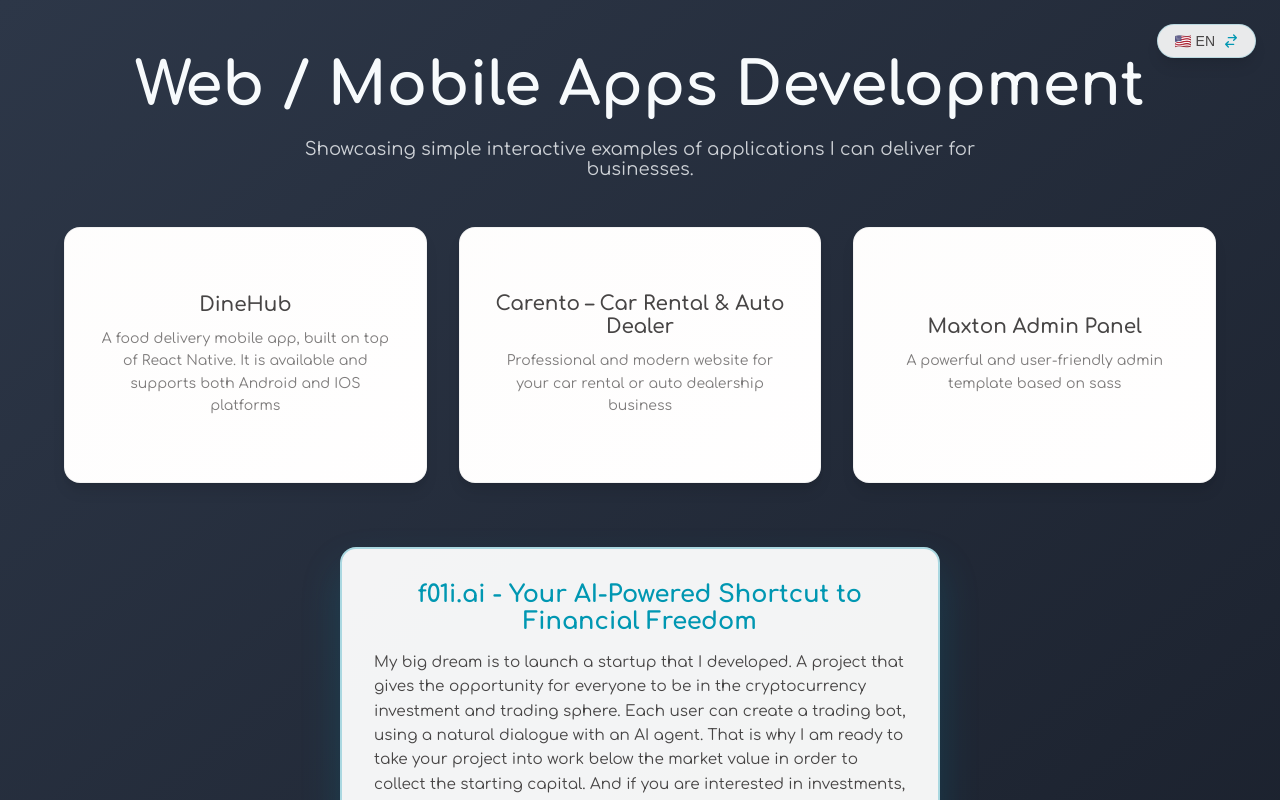
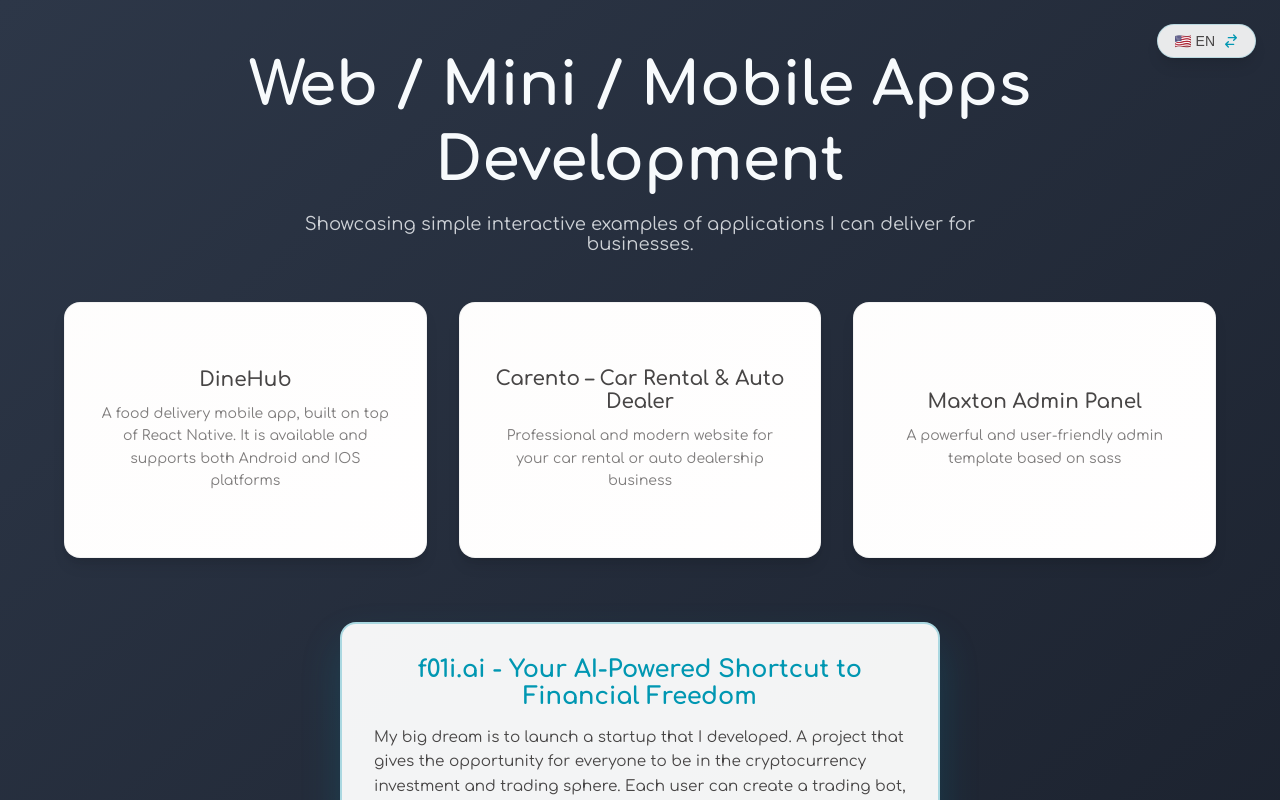
Before and after one commit to kirson21/MiniAppsPortfolio, a React (Create React App) app: page / in a window 1280 px wide. Built offline with nearby package versions, Linux system fonts and the light colour scheme.

Commit message:
Update i18n.js

```diff
--- a/src/i18n.js
+++ b/src/i18n.js
@@ -4,7 +4,7 @@ import { initReactI18next } from 'react-i18next';
 const resources = {
   en: {
     translation: {
-      title: "Web / Mobile Apps Development",
+      title: "Web / Mini / Mobile Apps Development",
       subtitle: "Showcasing simple interactive examples of applications I can deliver for businesses.",
       leaveRequest: "Leave a Request",
       demo: "This is a demo app with mock data for testing purposes only.",
```
